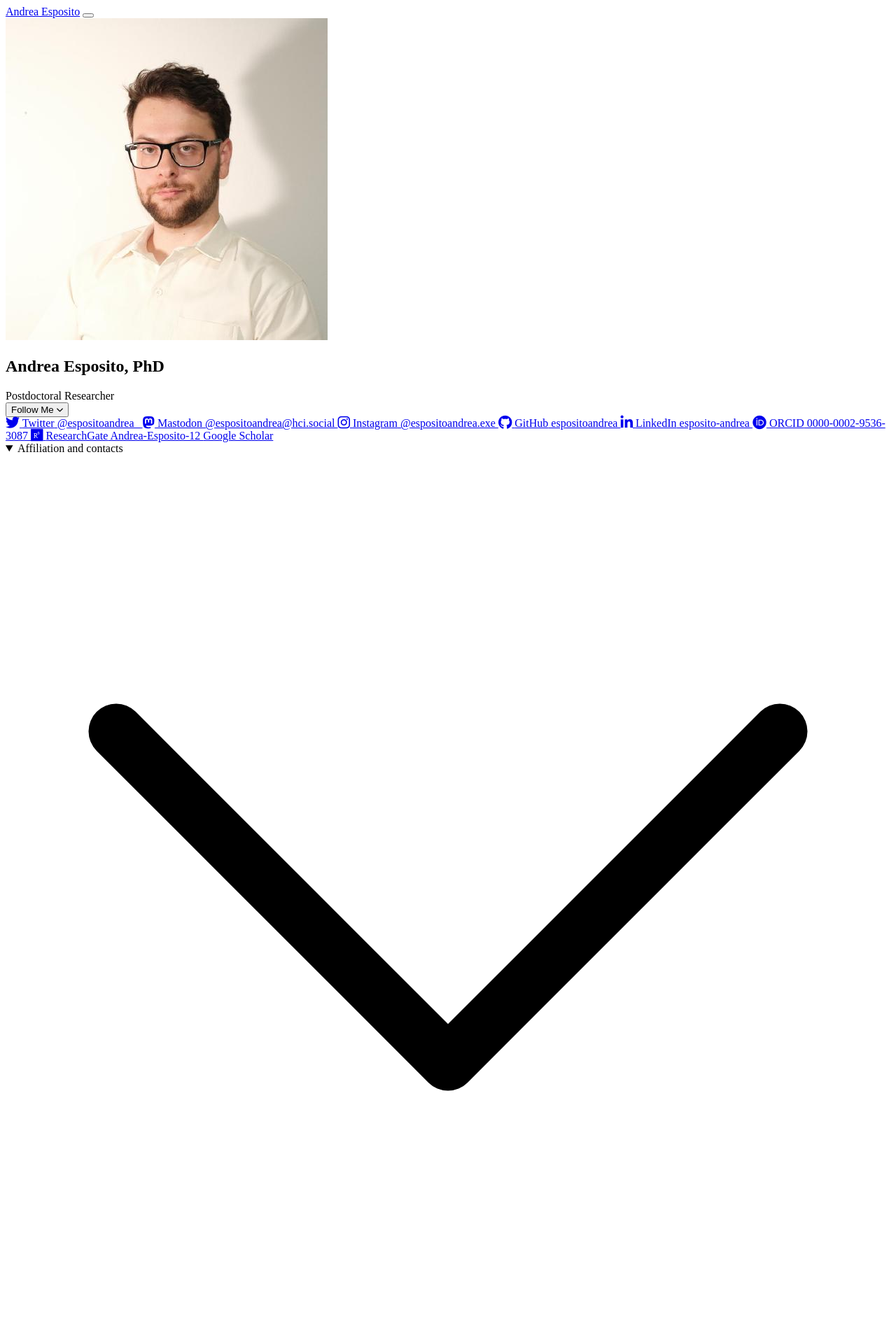
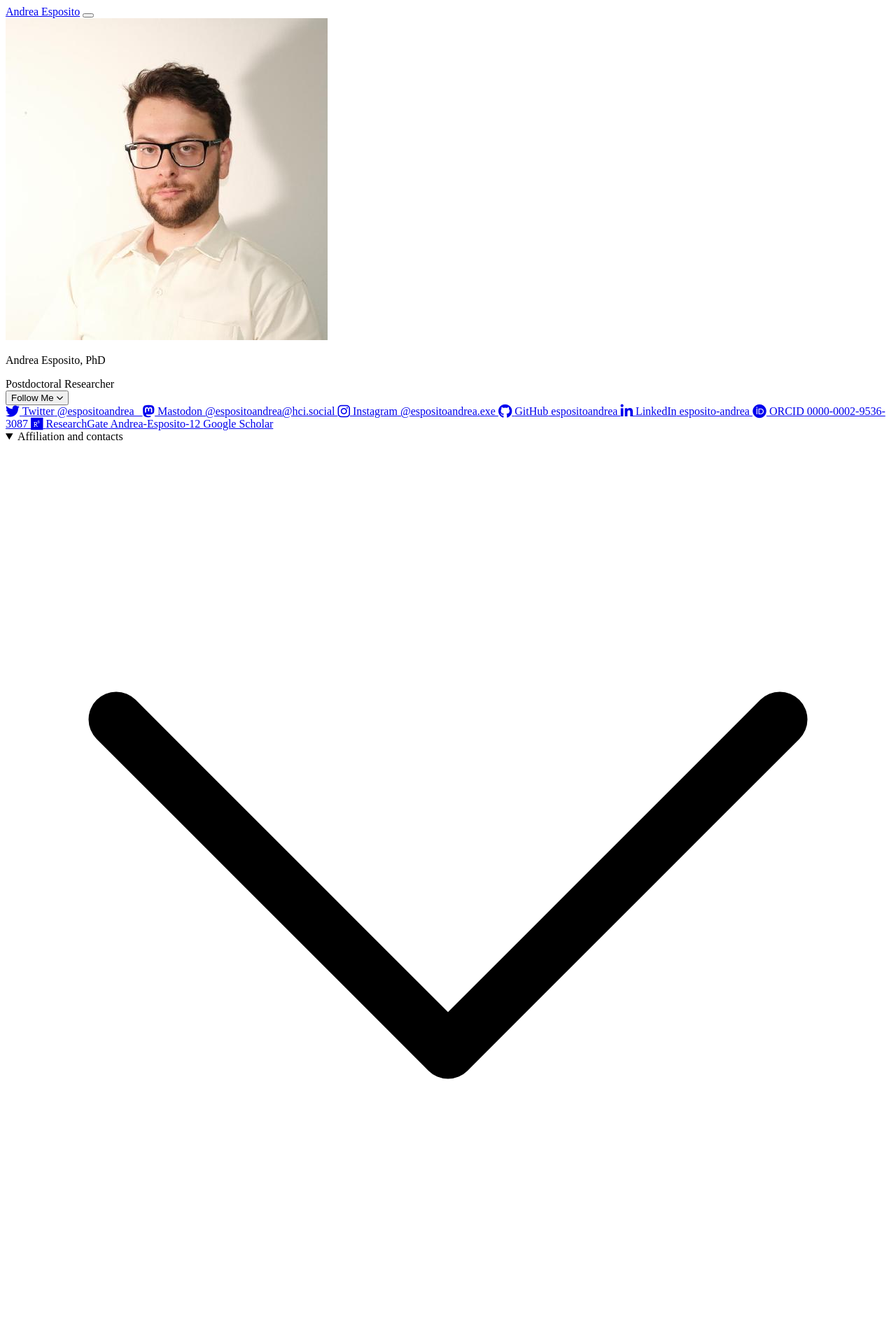
Before and after one commit to espositoandrea/espositoandrea.github.io, a Jekyll site: the page built from index.md, in a window 1280 px wide. Shown: the top 1899 px of the page at 70% size. Built offline with Jekyll 4.4.1, drawn with Linux system fonts in a browser that asks for light colours; nearby versions of some CDN libraries; comment, search, counter and statistics services are not loaded; a style sheet for code colours, icons or effects is not loaded.

Commit message:
Use a single h1 per page and link the brand to the canonical home URL
- The sidebar repeated the author name as an h1 on every page, competing
  with the page's own heading.
- The navbar brand linked /index.html, a duplicate of the canonical /
  URL.

```diff
--- a/_includes/navigation.html
+++ b/_includes/navigation.html
@@ -1,6 +1,6 @@
 <nav class="navbar md:navbar-expand sticky-top" id="main-navigation">
     <div class="container">
-        <a class="navbar-brand" href="{% if page.url == '/index.html' %}#{% else %}/index.html{% endif %}">{{ site.title }}</a>
+        <a class="navbar-brand" href="{{ '/' | relative_url }}">{{ site.title }}</a>
         <button class="btn-icon navbar-toggler" type="button" data-bs-toggle="drawer" data-bs-target="#navbarDrawer"
             aria-controls="navbarDrawer" aria-expanded="false" aria-label="Toggle navigation">
             <span class="navbar-toggler-icon" aria-hidden="true"></span>
--- a/_includes/sidebar.html
+++ b/_includes/sidebar.html
@@ -3,11 +3,11 @@
         <div class="d-flex lg:d-block align-items-center">
             <img alt="Andrea Esposito" class="author-avatar" src="{{ '/assets/images/profile.jpeg' | absolute_url }}">
             <div>
-                <h1 class="mb-0 h5 mt-3">
+                <p class="sidebar-name mb-0 h5 mt-3">
                     <span>Andrea</span>
                     <span>Esposito</span>,
                     <span>{{ site.data.curriculum.title }}</span>
-                </h1>
+                </p>
                 {{ site.data.curriculum.position | smartify }}
             </div>
         </div>
--- a/_sass/style.scss
+++ b/_sass/style.scss
@@ -19,7 +19,7 @@
 
 $font-family-serif: -apple-system-ui-serif, ui-serif, 'Georgia', serif;
 
-h1, h2, h3, h4, h5, h6, .navbar-brand {
+h1, h2, h3, h4, h5, h6, .navbar-brand, .sidebar-name {
   font-family: $font-family-serif !important;
 }
 
```
